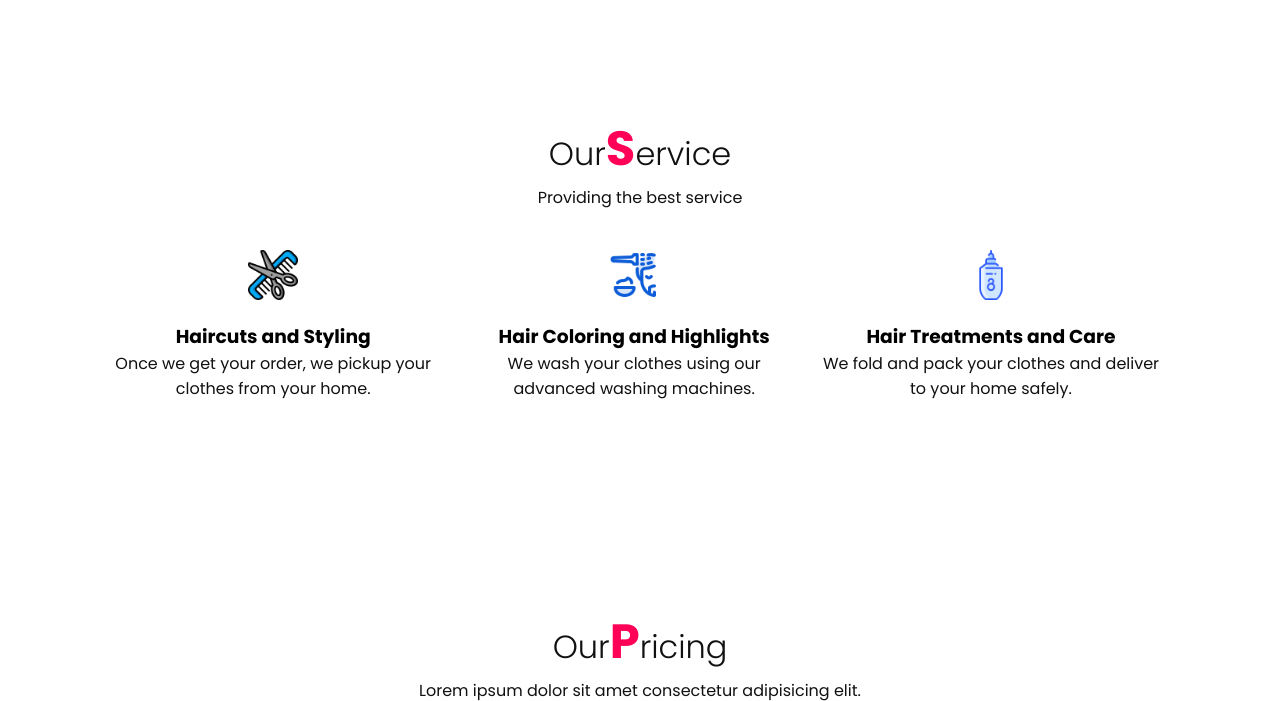
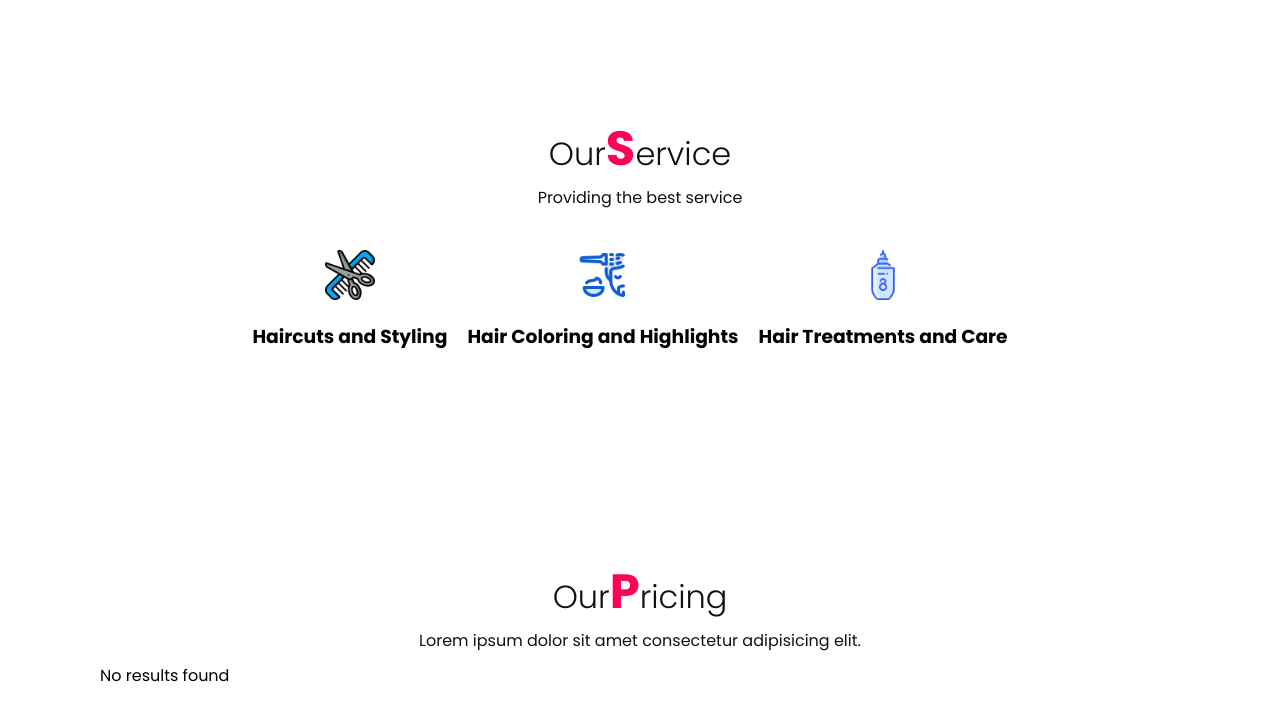
Before and after one commit to Nripesh99/Hair_cut_at_doorstep, a PHP site: page /homepage.php in a window 1280 px wide. Shown: the part 1359-2060 px from the top of the page. Run offline with PHP 8.4, Linux system fonts and the light colour scheme; the visitor is signed in with stand-in values (Sample User, id 1); data that the repository does not hold is empty.

Commit message:
commit change service description

```diff
--- a/homepage.php
+++ b/homepage.php
@@ -85,7 +85,7 @@ include "dbconfig.php";
                 </div>
                 <div class="text">
                     <h3>Haircuts and Styling</h3>
-                    <p>Once we get your order, we pickup your clothes from your home.</p>
+
                 </div>
             </div>
 
@@ -95,7 +95,7 @@ include "dbconfig.php";
                 </div>
                 <div class="text">
                     <h3>Hair Coloring and Highlights</h3>
-                    <p>We wash your clothes using our advanced washing machines.</p>
+
                 </div>
             </div>
 
@@ -105,7 +105,7 @@ include "dbconfig.php";
                 </div>
                 <div class="text">
                     <h3>Hair Treatments and Care</h3>
-                    <p>We fold and pack your clothes and deliver to your home safely.</p>
+
                 </div>
             </div>
         </div>
```
